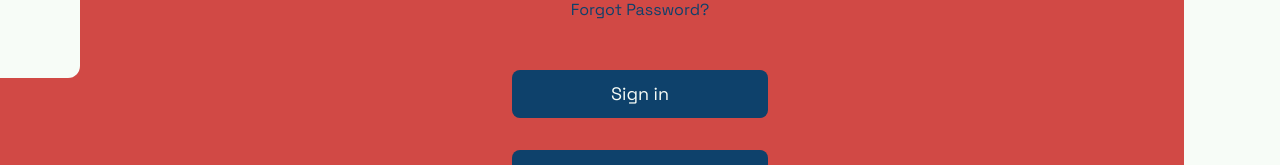
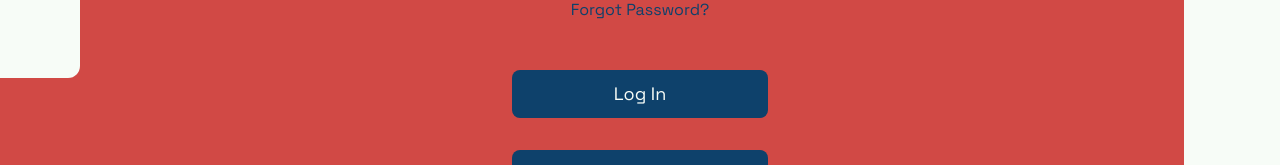
Before and after one commit to kristzz/pauguruGazeji, a Next.js app in the folder frontend/: page /login in a window 1280 px wide. Shown: the part 338-503 px from the top of the page. Built offline with nearby package versions, Linux system fonts and the light colour scheme.

Commit message:
huge update

```diff
--- a/frontend/src/app/login/page.tsx
+++ b/frontend/src/app/login/page.tsx
@@ -28,13 +28,11 @@ export default function Signin() {
             console.log('Login successful:', response.data);
             localStorage.setItem('userToken', response.data.token);
 
-            // Show an alert instead of a success message
-            alert('Login successful!');
 
             // Optionally redirect the user after login
             setTimeout(() => {
                 router.push('/profile'); // Redirect to dashboard after success
-            }, 1500); // Redirect after 1.5 seconds for a smoother user experience
+            }, 500); // Redirect after 1.5 seconds for a smoother user experience
         } else {
             // Handle failed login attempt by displaying the error message
             setError(response.data.message || 'Invalid login details.');
@@ -106,7 +104,7 @@ export default function Signin() {
                 className="bg-main-blue text-main-white text-lg rounded-lg h-12 w-64"
                 disabled={loading} // Disable button during loading
               >
-                {loading ? 'Signing in...' : 'Sign in'}  {/* Show loading state */}
+                {loading ? 'Logging in...' : 'Log In'}  {/* Show loading state */}
               </button>
             </div>
 
```
